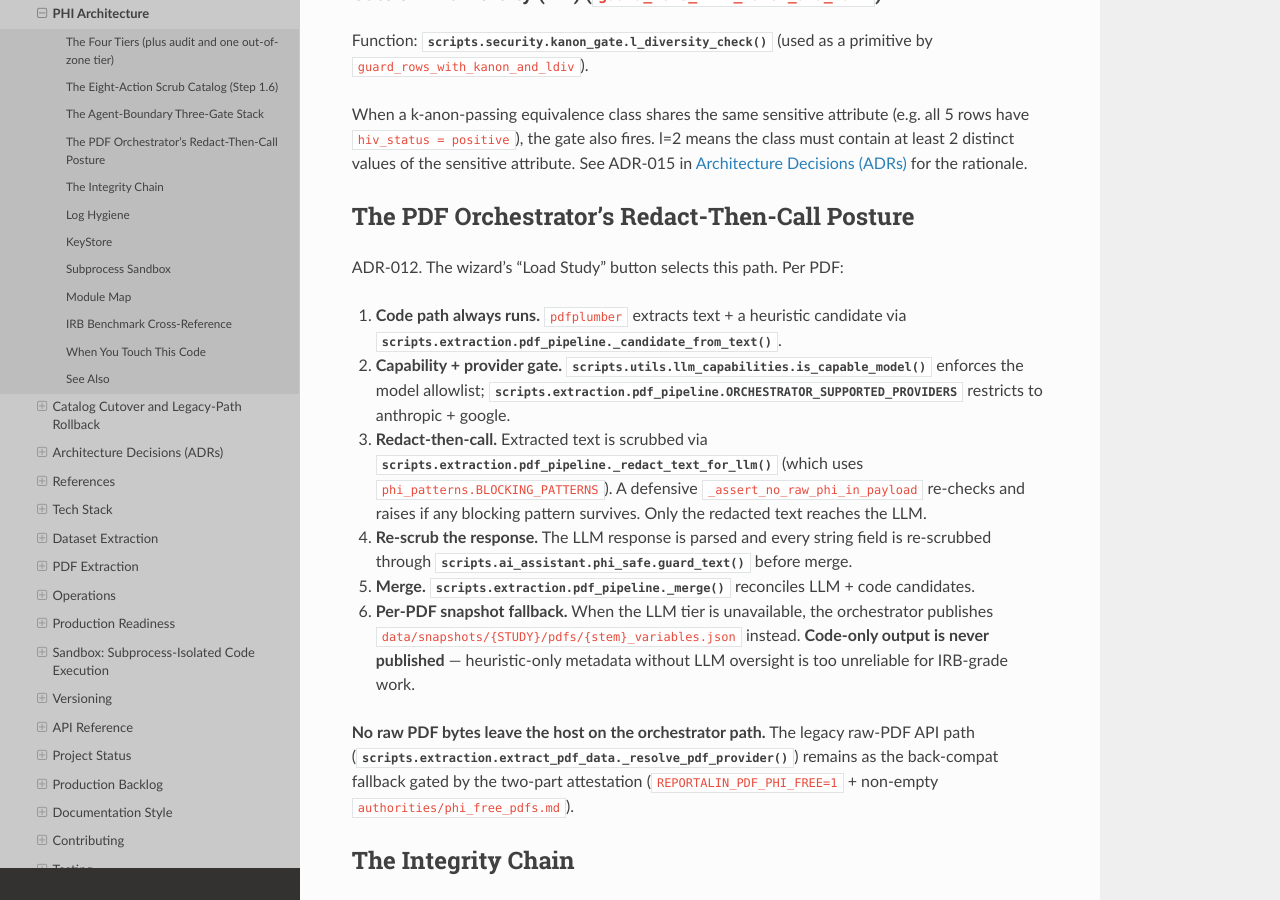
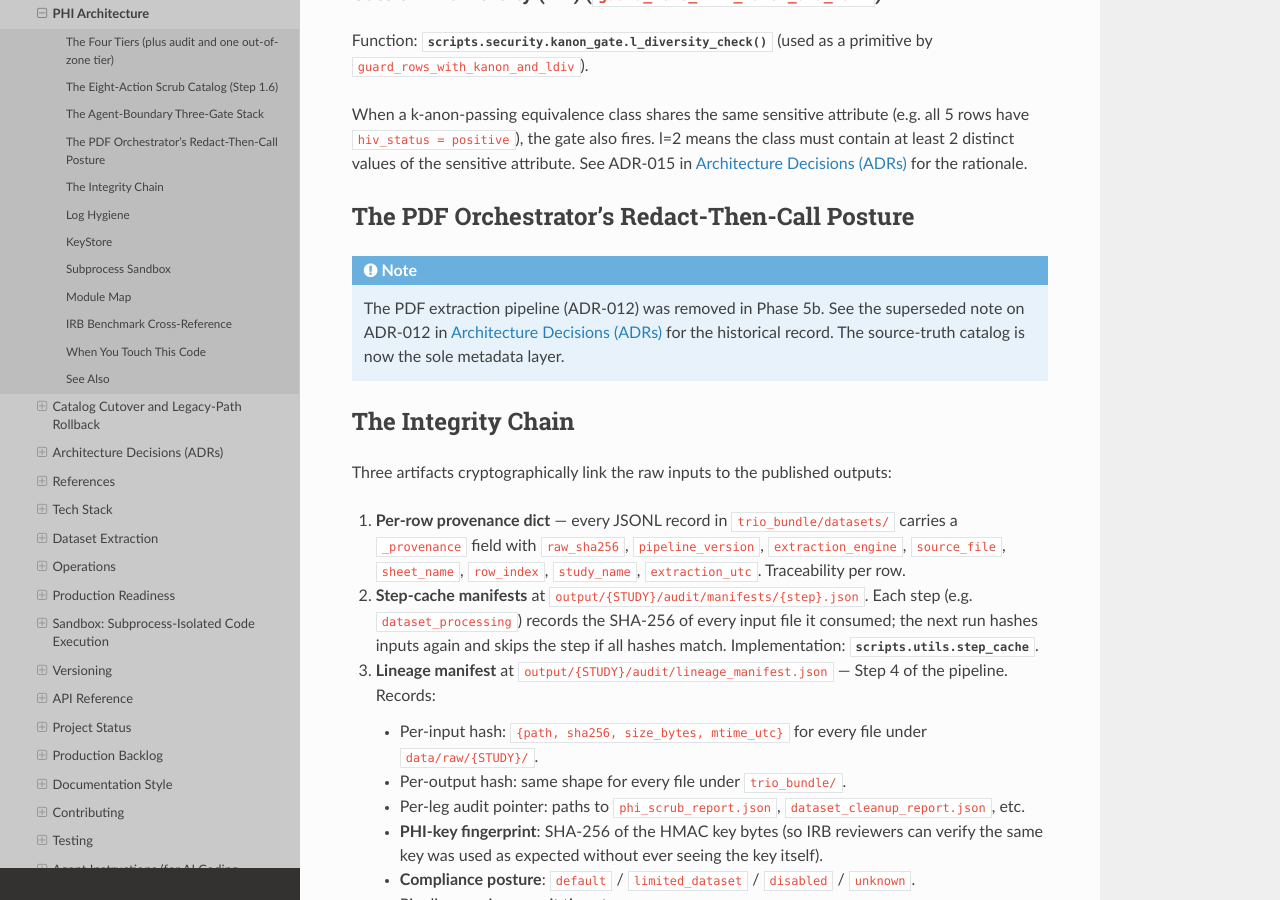
Before and after one commit to solomonsjoseph/RePORT-AI-Portal, a Sphinx documentation site: the page built from docs/sphinx/developer_guide/phi_architecture.rst, in a window 1280 px wide and 900 px high, scrolled down 2972 px. Built offline with Sphinx 7.4.7 and the Read the Docs theme 3.1.0, drawn with Linux system fonts in a browser that asks for light colours.

Commit message:
fix(phase-5b): restore conversational guard tests + clean sphinx doc stragglers
Phase 5b Task 4d deleted the PDF extraction pipeline but also removed
tests/test_agent_conversational_guard.py even though the
_query_looks_conversational helper remains live, guarding three
surviving agent tools (search_variables, find_variable_candidates,
answer_catalog_question). Restore the test file with PDF-context
cases dropped; coverage is now scoped to the surviving callers only.

Also clean up Sphinx stragglers referencing the deleted PDF +
llm_capabilities modules:
- Remove three automodule directives in api_reference.rst
  (extract_pdf_data, pdf_pipeline, llm_capabilities) that would fail
  the Sphinx build.
- Delete data_extraction_pdfs.rst (entire file documented the deleted
  feature) and its TOC + role-table entries in index.rst.
- Annotate ADR-012 in decisions.rst with a Superseded note rather
  than deleting historical decision content.
- Replace the "PDF Orchestrator's Redact-Then-Call Posture" section
  in phi_architecture.rst with a one-paragraph removal note pointing
  to the superseded ADR.
- Drop deleted test files (test_pdf_phi_flag, test_llm_capabilities,
  test_pdf_redaction_pipeline) from the testing.rst suite listing.

```diff
--- a/docs/sphinx/developer_guide/index.rst
+++ b/docs/sphinx/developer_guide/index.rst
@@ -19,9 +19,6 @@ Start by Role
      - Change extraction, PHI scrub, cleanup, publish, variables, or
        lineage behavior.
      - :doc:`architecture`, then :doc:`data_extraction_datasets`
-   * - PDF pipeline developer
-     - Change PDF extraction, redaction, merge, or snapshot fallback.
-     - :doc:`data_extraction_pdfs`, then :doc:`phi_architecture`
    * - Agent/tool developer
      - Add or change assistant tools without breaking file-zone and PHI
        gates.
@@ -56,7 +53,6 @@ Contents
    :caption: Pipeline Components
 
    data_extraction_datasets
-   data_extraction_pdfs
    operations
    production_readiness
    sandbox
--- a/docs/sphinx/developer_guide/phi_architecture.rst
+++ b/docs/sphinx/developer_guide/phi_architecture.rst
@@ -185,40 +185,12 @@ for the rationale.
 The PDF Orchestrator's Redact-Then-Call Posture
 -----------------------------------------------
 
-ADR-012. The wizard's "Load Study" button
-selects this path. Per PDF:
+.. note::
 
-1. **Code path always runs.** ``pdfplumber`` extracts text + a
-   heuristic candidate via
-   :func:`scripts.extraction.pdf_pipeline._candidate_from_text`.
-2. **Capability + provider gate.**
-   :func:`scripts.utils.llm_capabilities.is_capable_model` enforces
-   the model allowlist;
-   :data:`scripts.extraction.pdf_pipeline.ORCHESTRATOR_SUPPORTED_PROVIDERS`
-   restricts to anthropic + google.
-3. **Redact-then-call.** Extracted text is scrubbed via
-   :func:`scripts.extraction.pdf_pipeline._redact_text_for_llm`
-   (which uses ``phi_patterns.BLOCKING_PATTERNS``). A defensive
-   ``_assert_no_raw_phi_in_payload`` re-checks and raises if any
-   blocking pattern survives. Only the redacted text reaches the
-   LLM.
-4. **Re-scrub the response.** The LLM response is parsed and every
-   string field is re-scrubbed through
-   :func:`scripts.ai_assistant.phi_safe.guard_text` before merge.
-5. **Merge.** :func:`scripts.extraction.pdf_pipeline._merge`
-   reconciles LLM + code candidates.
-6. **Per-PDF snapshot fallback.** When the LLM tier is unavailable,
-   the orchestrator publishes ``data/snapshots/{STUDY}/pdfs/{stem}_variables.json``
-   instead. **Code-only output is never published** — heuristic-only
-   metadata without LLM oversight is too unreliable for IRB-grade
-   work.
-
-**No raw PDF bytes leave the host on the orchestrator path.** The
-legacy raw-PDF API path
-(:func:`scripts.extraction.extract_pdf_data._resolve_pdf_provider`)
-remains as the back-compat fallback gated by the two-part
-attestation (``REPORTALIN_PDF_PHI_FREE=1`` + non-empty
-``authorities/phi_free_pdfs.md``).
+   The PDF extraction pipeline (ADR-012) was removed in Phase 5b. See
+   the superseded note on ADR-012 in :doc:`decisions` for the
+   historical record. The source-truth catalog is now the sole
+   metadata layer.
 
 The Integrity Chain
 -------------------
--- a/docs/sphinx/developer_guide/testing.rst
+++ b/docs/sphinx/developer_guide/testing.rst
@@ -110,16 +110,13 @@ normal and security suites:
    tests/test_secure_staging.py
    tests/test_log_hygiene.py
    tests/test_lineage_manifest.py
-   tests/test_pdf_phi_flag.py
    tests/test_pipeline_provenance.py
    tests/security/test_adversarial_phi_safe.py
    tests/security/test_kanon_l_diversity.py
    tests/security/test_keystore.py
-   tests/security/test_llm_capabilities.py
    tests/security/test_llm_construction_smoke.py
    tests/security/test_log_hygiene_keys.py
    tests/security/test_no_keys_in_parent_environ.py
-   tests/security/test_pdf_redaction_pipeline.py
    tests/security/test_phase2_pipeline_polish.py
    tests/security/test_phase2_polish_permissions.py
    tests/security/test_sandbox_isolation.py
```
Also changed, not shown: docs/sphinx/developer_guide/api_reference.rst (+0 -24 lines), docs/sphinx/developer_guide/data_extraction_pdfs.rst (deleted, +0 -250 lines), docs/sphinx/developer_guide/decisions.rst (+11 -0 lines), 1 other file.
